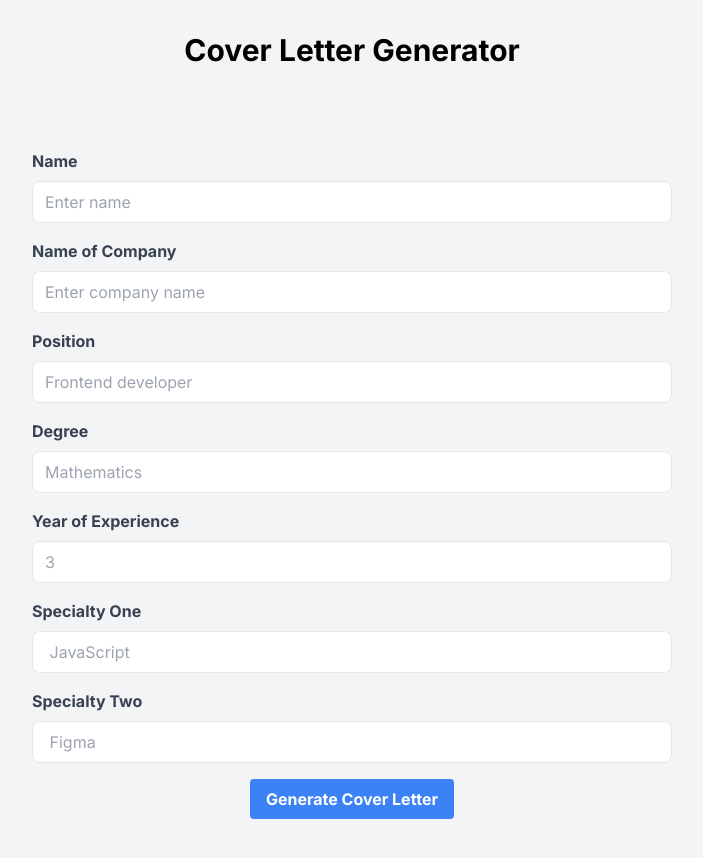
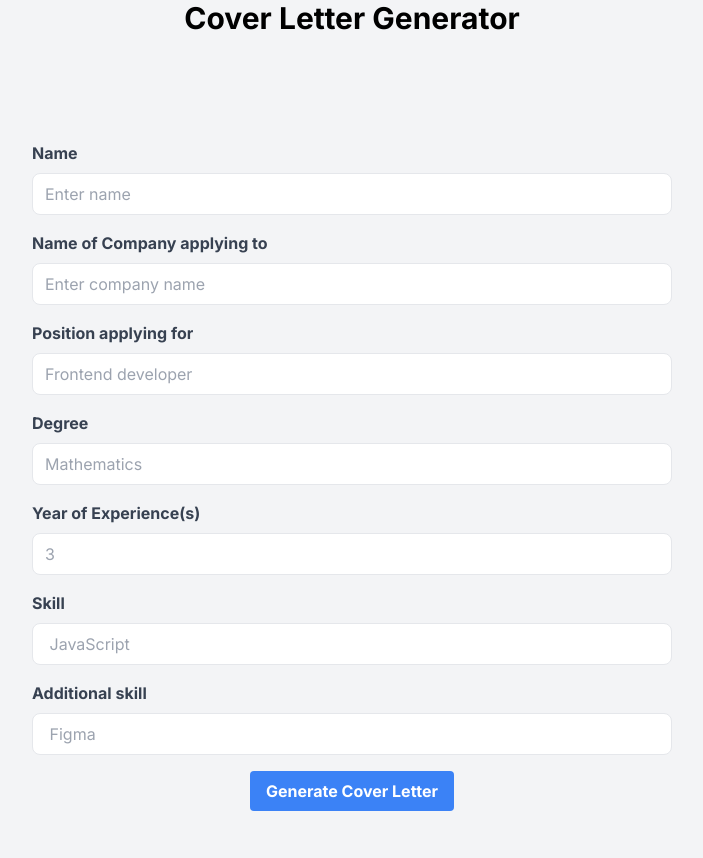
Before and after one commit to femakin01/NextGPTCoverLetter, a Next.js app: page / in a window 1280 px wide. Shown: the top 858 px of the page, without its empty margins (288-991 px from the left). Built offline with nearby package versions, Linux system fonts and the light colour scheme; no server answers.

Commit message:
Progress

```diff
--- a/app/page.js
+++ b/app/page.js
@@ -3,6 +3,7 @@ import { useState } from "react";
 import { saveAs } from "file-saver";
 import { PDFDocument, Page, Text, StandardFonts, rgb } from "pdf-lib";
 import { Configuration, OpenAIApi } from "openai";
+import Swal from 'sweetalert2'
 export default function Home() {
 
   // Define state variables for loading and user inputs
@@ -18,8 +19,8 @@ export default function Home() {
 
 // Create OpenAI API configuration
   const configuration = new Configuration({
-    organization: "org-rXCK3Wb8ReJytvT5BtWXXpI3",
-    apiKey: "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",
+    organization: process.env.NEXT_PUBLIC_organization,
+    apiKey: process.env.NEXT_PUBLIC_Seceret_Key_API,
   });
 
   // Create OpenAI API instance with the configuration
@@ -53,15 +54,16 @@ export default function Home() {
     })
     .then(async (res) => {
       if (res.status === 200) {
-          setName("")
+        setName("");
         setCompany("");
-          setDegree('');
-          setExperience('');
+        setDegree("");
+        setExperience("");
         setPosition("");
-          setSpecialtyOne('');
-          setSpecialtyTwo('')
+        setSpecialtyOne("");
+        setSpecialtyTwo("");
         setLoading(false);
         console.log(res, "res");
+
         console.log(res?.data?.choices[0]?.text);
         // If the response status is 200, update the state variables, create a PDF document and save it
         if (res.status === 200) {
@@ -106,7 +108,19 @@ export default function Home() {
     })
     .catch((err) => {
       setLoading(false);
-        console.log(err, "An error occured");
+      setName("");
+      setCompany("");
+      setDegree("");
+      setExperience("");
+      setPosition("");
+      setSpecialtyOne("");
+      setSpecialtyTwo("");
+      Swal.fire({
+        title: "Error!",
+        text: `${err}`,
+        icon: "error",
+        confirmButtonText: "ok",
+      });
     });
 };
 
@@ -115,6 +129,10 @@ export default function Home() {
 
   const handleSubmit = async (e) => {
     e.preventDefault();
+
+
+    console.log(process.env.NEXT_PUBLIC_organization)
+    console.log(process.env.NEXT_PUBLIC_Seceret_Key_API)
 
     generateCoverLetter(
       position,
@@ -127,8 +145,8 @@ export default function Home() {
   };
 
   return (
-    <main className="bg-gray-100 min-h-screen py-8">
-      <div className="flex flex-col items-center justify-center mb-4">
+    <main className="bg-gray-100 min-h-screen ">
+      <div className="flex flex-col items-center justify-center mb-20">
         <h1 className="text-2xl sm:text-2xl md:text-3xl sm:text-2xl font-bold text-center">
           Cover Letter Generator
         </h1>
@@ -159,7 +177,7 @@ export default function Home() {
                 className="block mb-2 font-bold text-gray-700"
                 htmlFor="company"
               >
-                Name of Company
+                Name of Company applying to
               </label>
               <input
                 className="w-full px-3 py-2 border rounded-lg text-gray-700 focus:outline-none focus:border-blue-500"
@@ -176,7 +194,7 @@ export default function Home() {
                 className="block mb-2 font-bold text-gray-700"
                 htmlFor="degree"
               >
-                Position
+                Position applying for
               </label>
               <input
                 className="w-full px-3 py-2 border rounded-lg text-gray-700 focus:outline-none focus:border-blue-500"
@@ -210,7 +228,7 @@ export default function Home() {
                 className="block mb-2 font-bold text-gray-700"
                 htmlFor="experience"
               >
-                Year of Experience
+                Year of Experience(s)
               </label>
               <input
                 className="w-full px-3 py-2 border rounded-lg text-gray-700 focus:outline-none focus:border-blue-500"
@@ -227,7 +245,7 @@ export default function Home() {
                 className="block mb-2 font-bold text-gray-700"
                 htmlFor="specialtyOne"
               >
-                Specialty One
+                Skill
               </label>
               <input
                 className="w-full px-3 py-2 border rounded-lg text-gray-700 focus:outline-none focus:border-blue-500"
@@ -244,7 +262,7 @@ export default function Home() {
                 className="block mb-2 font-bold text-gray-700"
                 htmlFor="specialtyTwo"
               >
-                Specialty Two
+                Additional skill
               </label>
               <input
                 className="w-full px-3 py-2 border rounded-lg text-gray-700 focus:outline-none focus:border-blue-500"
@@ -255,7 +273,7 @@ export default function Home() {
                 required
               />
             </div>
-            <div className="flex justify-center">
+            <div className="flex justify-center mb-20">
             <button
               className="  bg-blue-500 hover:bg-blue-700 text-white font-bold py-2 px-4 rounded focus:outline-none focus:shadow-outline"
               type="submit"
--- a/package.json
+++ b/package.json
@@ -18,6 +18,7 @@
     "react": "18.2.0",
     "react-dom": "18.2.0",
     "react-pdf": "^6.2.2",
+    "sweetalert2": "^11.7.3",
     "tailwindcss": "3.3.2"
   },
   "devDependencies": {
```
Also changed, not shown: 1 other file (tests, documents, lock files or other folders). Lines whose indentation alone changed are shown as unchanged.
